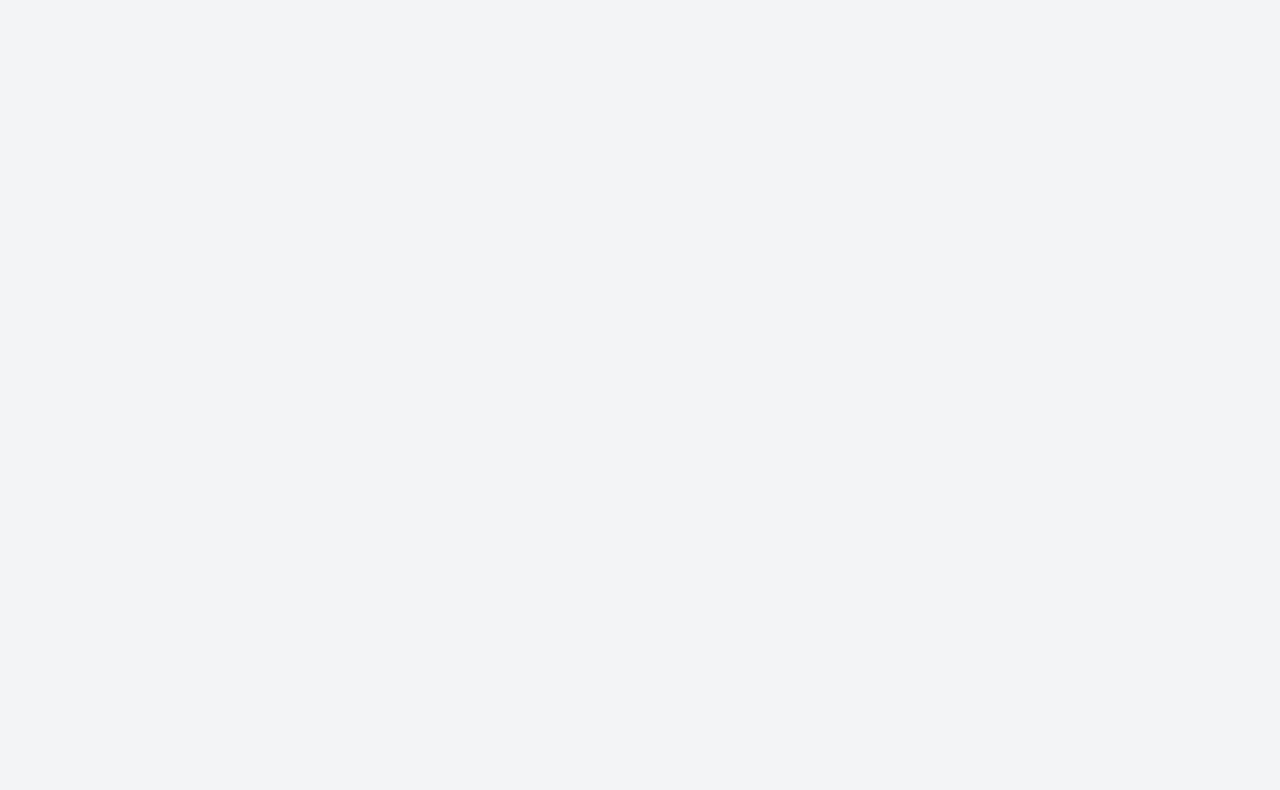
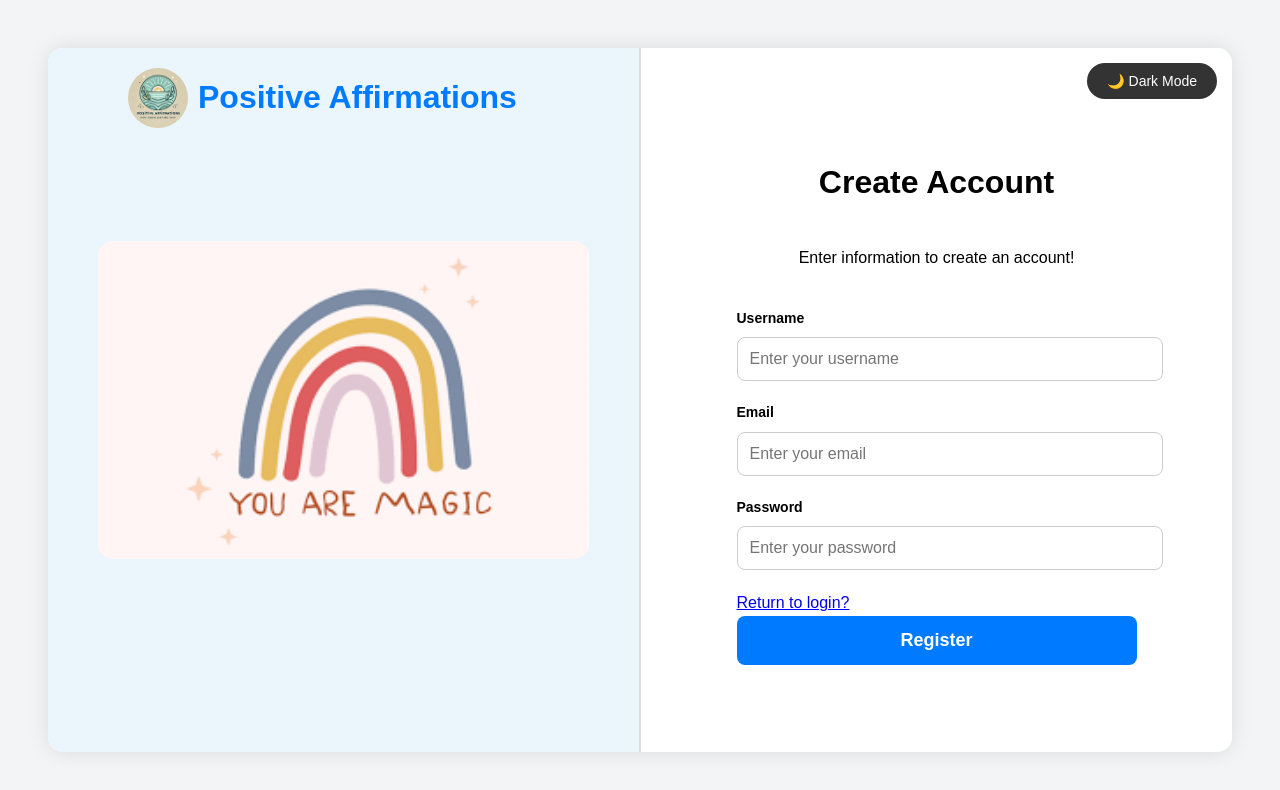
Before and after one commit to uaalumni02/affirmation_frontend, a React (Create React App) app: page /register in a window 1280 px wide. Before the commit this address had no page. Shown: the top 790 px of the page. Built offline with nearby package versions, Linux system fonts and the light colour scheme.

Commit message:
add account register

```diff
--- a/src/App.js
+++ b/src/App.js
@@ -1,6 +1,7 @@
 import React from "react";
 import { BrowserRouter, Route, Routes } from "react-router-dom";
 import Login from "./pages/Login";
+import Register from "./pages/Register";
 
 function App() {
   return (
@@ -10,6 +11,7 @@ function App() {
       <BrowserRouter>
         <Routes>
           <Route exact path="/" element={<Login />} />
+          <Route exact path="/register" element={<Register />} />
         </Routes>
       </BrowserRouter>
     </div>
--- /dev/null
+++ b/src/pages/Register.js
@@ -0,0 +1,107 @@
+import React, { useState } from "react";
+import "../static/login.css";
+
+const Register = () => {
+  const [userName, setUserName] = useState("");
+  const [email, setEmail] = useState("");
+  const [password, setPassword] = useState("");
+
+  const [darkMode, setDarkMode] = useState(false);
+
+  const toggleDarkMode = () => {
+    setDarkMode(!darkMode);
+  };
+
+  const handleSubmit = (event) => {
+    event.preventDefault();
+    fetch("http://localhost:3000/api/user", {
+      method: "post",
+      credentials: "include",
+      headers: {
+        "Content-Type": "application/json",
+      },
+      body: JSON.stringify({
+        userName,
+        email,
+        password
+      }),
+    })
+      .then((res) => res.json())
+      .then((response) => {
+        console.log(response);
+
+      })
+      .catch((error) => console.error("Error:", error));
+  };
+
+  return (
+    <div className={`login-container ${darkMode ? "dark-mode" : ""}`}>
+      {/* Dark Mode Button */}
+      <button className="dark-mode-button" onClick={toggleDarkMode}>
+        {darkMode ? "☀️ Light Mode" : "🌙 Dark Mode"}
+      </button>
+
+      <div className="login-left">
+        {/* Logo placed next to the title */}
+        <div className="login-title">
+          <img
+            src="/images/logo.webp"
+            alt="Positive Affirmations Logo"
+            className="logo-image"
+          />
+          Positive Affirmations
+        </div>
+
+        <img
+          src="/images/affirmation.png"
+          alt="Affirmation"
+          className="login-image"
+        />
+      </div>
+
+      <div className="login-right">
+        <h1>Create Account</h1>
+        <p>Enter information to create an account!</p>
+        <form className="login-form">
+          <div className="form-group">
+            <label>Username</label>
+            <input
+              type="text"
+              placeholder="Enter your username"
+              onChange={(e) => setUserName(e.target.value)}
+            />
+          </div>
+          <div className="form-group">
+            <label>Email</label>
+            <input
+              type="email"
+              placeholder="Enter your email"
+              onChange={(e) => setEmail(e.target.value)}
+            />
+          </div>
+          <div className="form-group">
+            <label>Password</label>
+            <input
+              type="password"
+              placeholder="Enter your password"
+              onChange={(e) => setPassword(e.target.value)}
+            />
+          </div>
+          <div className="form-options">
+            <a href="/" className="forgot-password">
+              Return to login?
+            </a>
+          </div>
+          <button type="submit" className="login-button" onClick={handleSubmit}>
+            Register
+          </button>
+        </form>
+        {/* <p>
+          Don’t have an account? <a href="/register">Create new account</a>
+        </p> */}
+      </div>
+    </div>
+  );
+};
+
+export default Register;
```
